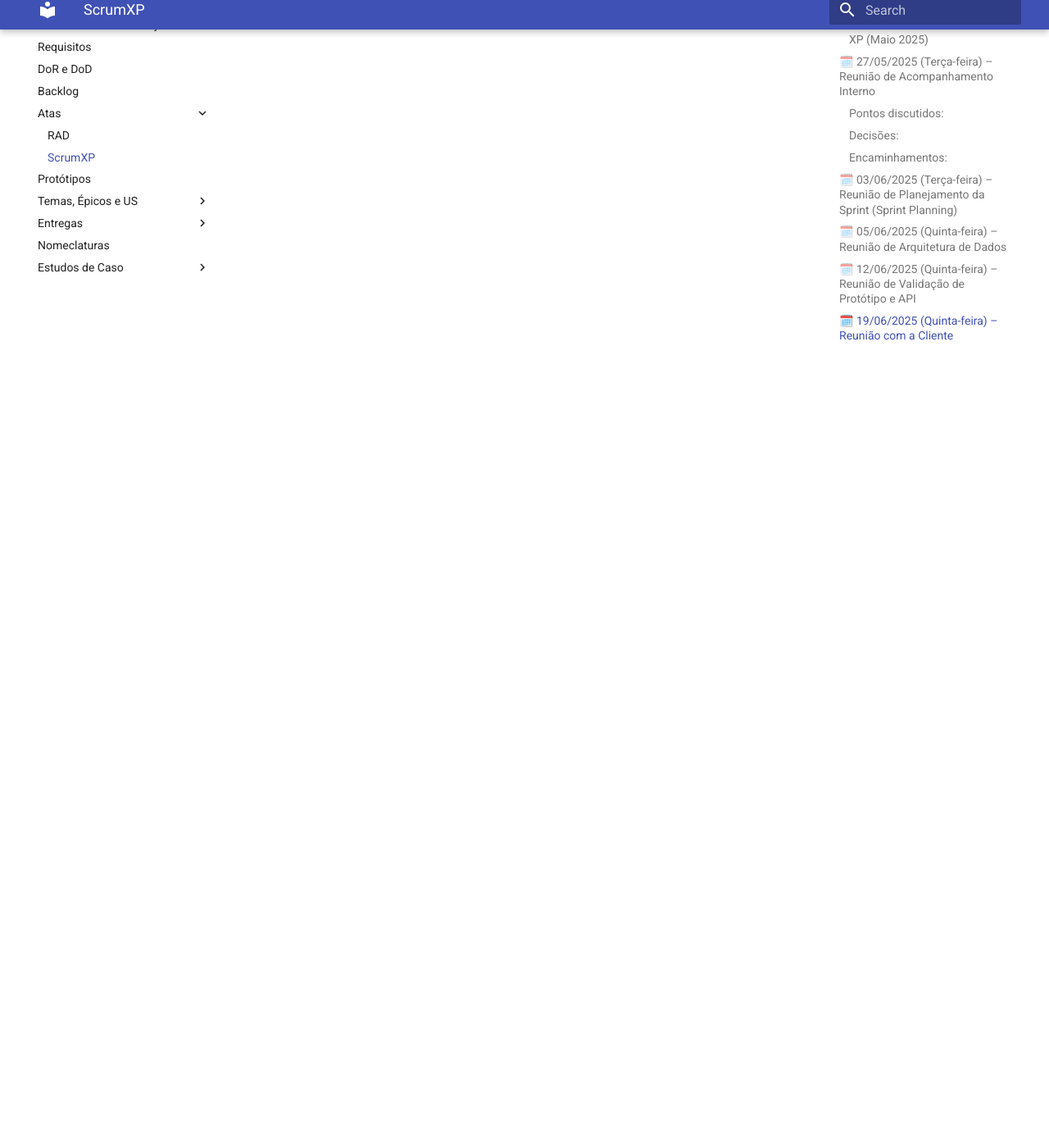
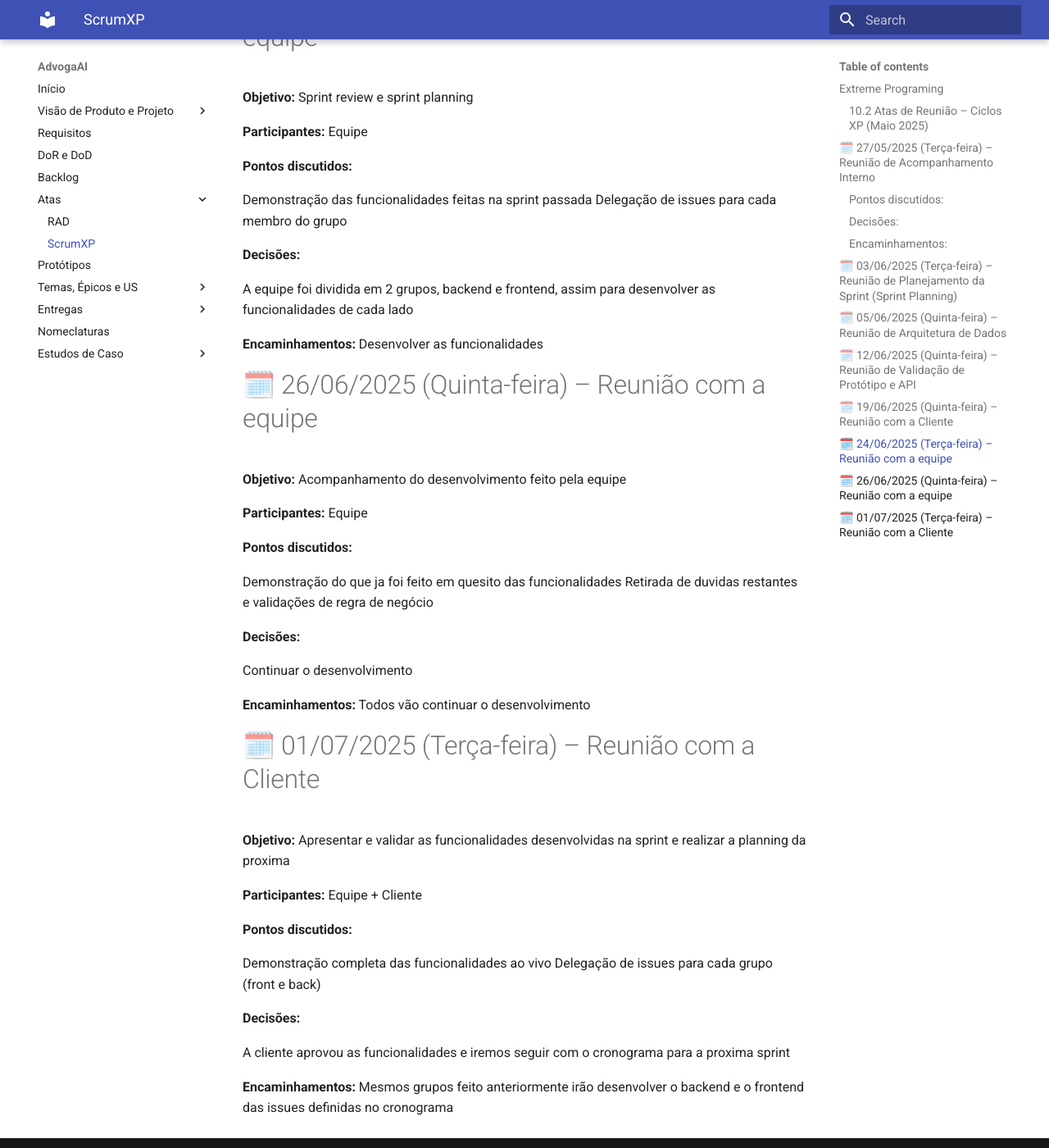
Before and after one commit to mdsreq-fga-unb/2025.1-T01-AdvogaAI, an MkDocs documentation site: the page built from docs/reunioesXP.md, in a window 1280 px wide and 1400 px high, scrolled down 3308 px. Shown: the whole window at 82% size. Built offline with MkDocs 1.6.1 and Material for MkDocs 9.7.7, drawn with Linux system fonts in a browser that asks for light colours.

Commit message:
Update reunioesXP.md

```diff
--- a/docs/reunioesXP.md
+++ b/docs/reunioesXP.md
@@ -119,3 +119,63 @@ Foi solicitado que o botão "Salvar" ficasse desabilitado até que todos os camp
 
 **Encaminhamentos:**
 A observação da cliente sobre o botão "Salvar" foi adicionada aos critérios de aceitação da User Story correspondente.
+
+# 🗓️ 24/06/2025 (Terça-feira) – Reunião com a equipe
+
+**Objetivo:**
+Sprint review e sprint planning
+
+**Participantes:**
+Equipe
+
+**Pontos discutidos:**
+
+Demonstração das funcionalidades feitas na sprint passada
+Delegação de issues para cada membro do grupo
+
+**Decisões:**
+
+A equipe foi dividida em 2 grupos, backend e frontend, assim para desenvolver as funcionalidades de cada lado
+
+**Encaminhamentos:**
+Desenvolver as funcionalidades
+
+# 🗓️ 26/06/2025 (Quinta-feira) – Reunião com a equipe
+
+**Objetivo:**
+Acompanhamento do desenvolvimento feito pela equipe
+
+**Participantes:**
+Equipe
+
+**Pontos discutidos:**
+
+Demonstração do que ja foi feito em quesito das funcionalidades
+Retirada de duvidas restantes e validações de regra de negócio
+
+**Decisões:**
+
+Continuar o desenvolvimento
+
+**Encaminhamentos:**
+Todos vão continuar o desenvolvimento
+
+# 🗓️ 01/07/2025 (Terça-feira) – Reunião com a Cliente
+
+**Objetivo:**
+Apresentar e validar as funcionalidades desenvolvidas na sprint e realizar a planning da proxima
+
+**Participantes:**
+Equipe + Cliente
+
+**Pontos discutidos:**
+
+Demonstração completa das funcionalidades ao vivo
+Delegação de issues para cada grupo (front e back)
+
+**Decisões:**
+
+A cliente aprovou as funcionalidades e iremos seguir com o cronograma para a proxima sprint
+
+**Encaminhamentos:**
+Mesmos grupos feito anteriormente irão desenvolver o backend e o frontend das issues definidas no cronograma
```
